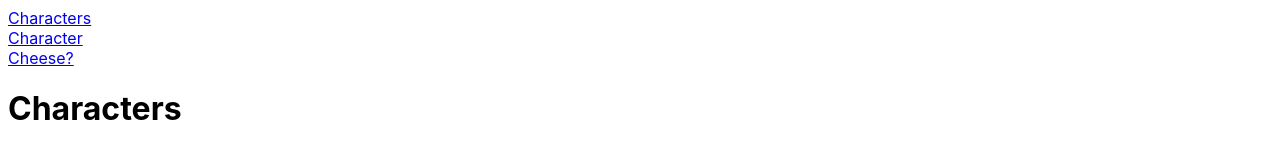
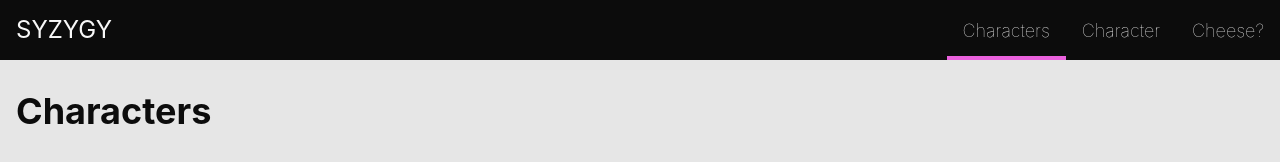
Before and after one commit to mikefarquhar/syzygy, a website: page index.html in a window 1280 px wide. Drawn offline with Linux system fonts and the light colour scheme.

Commit message:
Add navbar

```diff
--- a/index.html
+++ b/index.html
@@ -9,12 +9,35 @@
 		<link rel="stylesheet" href="style.css">
 </head>
 <body>
-    <nav style="display: flex; flex-direction: column;">
-        <a href="/" data-link>Characters</a>
-        <a href="/character/3" data-link>Character</a>
-        <a href="/cheese" data-link>Cheese?</a>
-    </nav>
-    <div data-js="router-root"></div>
+		<header class="page-header">
+			<span class="page-header__brand">SYZYGY</span>
+
+			<input
+				type="checkbox"
+				id="page-header__nav-toggle"
+				class="page-header__nav-toggle"
+				data-js="page-nav-toggle"
+			/>
+			<label
+				class="page-header__nav-toggle-label"
+				for="page-header__nav-toggle"
+				tabindex="0"
+				data-js="page-nav-toggle-label"
+				role="button"
+				aria-label="Menu"
+			>
+				<span class="page_header__hamburger"></span>
+			</label>
+
+			<nav class="page-header__nav">
+				<a href="/" data-link>Characters</a>
+				<a href="/character/3" data-link>Character</a>
+				<a href="/cheese" data-link>Cheese?</a>
+			</nav>
+		</header>
+
+    <main class="view-body" data-js="router-root"></main>
+
     <script src="./static/main.js" type="module"></script>
 </body>
 </html>
--- a/static/main.js
+++ b/static/main.js
@@ -67,6 +67,7 @@ export async function updateRouting () {
 		activeParams = nextParams
 		activeView = nextView
 
+		updateActiveLinks(currentUrl)
 		await nextView.mount()
 	}
 }
@@ -89,7 +90,18 @@ function paramsAreEqual (currentParams, nextParams) {
 	return true
 }
 
-// INIT ============================================================================================
+function updateActiveLinks (url) {
+	document.querySelectorAll('[data-link]').forEach(link => {
+		if (link.getAttribute('href') === url) {
+			link.classList.add('active')
+		}
+		else {
+			link.classList.remove('active')
+		}
+	})
+}
+
+// INIT ROUTING ====================================================================================
 window.addEventListener('popstate', updateRouting)
 
 document.addEventListener('click', evt => {
@@ -108,3 +120,26 @@ if (window.location.hash === '') {
 }
 
 updateRouting()
+
+// NAVBAR ==========================================================================================
+const navToggle = document.querySelector('[data-js="page-nav-toggle"]')
+const navToggleLabel = document.querySelector('[data-js="page-nav-toggle-label"]')
+
+navToggleLabel.addEventListener('keydown', (evt) => {
+	if (evt.code === 'Enter' || evt.code === 'Space') {
+		const checkbox = navToggle
+		checkbox.checked = !checkbox.checked
+	}
+})
+
+document.addEventListener('click', (evt) => {
+	if (
+		navToggle.checked &&
+		evt.target !== navToggle &&
+		evt.target !== navToggleLabel
+	) {
+		evt.preventDefault()
+		evt.stopPropagation()
+		navToggle.checked = false
+	}
+})
--- a/style.css
+++ b/style.css
@@ -1,4 +1,29 @@
 :root {
+	--color-primary: #0c0c0c;
+	--color-on-primary: #f8f8f8;
+
+	--color-secondary: #2f2f2f;
+	--color-on-secondary: #f8f8f8;
+
+	--color-background: #e6e6e6;
+	--color-on-background: #0c0c0c;
+
+	--color-surface: #f8f8f8;
+	--color-on-surface: #0c0c0c;
+
+	--color-highlight: #ea61dd;
+}
+
+body {
+	margin: 0;
+	height: 100vh;
+	display: flex;
+	flex-direction: column;
+	overflow: hidden;
+	background-color: var(--color-background);
+	color: var(--color-on-background);
+	line-height: 1.5;
+	font-size: 18px;
 	font-family:
 		-apple-system,
 		BlinkMacSystemFont,
@@ -11,3 +36,142 @@
 		'Helvetica Neue',
 		sans-serif;
 }
+
+* {
+	box-sizing: border-box;
+}
+
+/* HEADER */
+.page-header {
+	flex-shrink: 0;
+	height: 3.75rem;
+	display: flex;
+	justify-content: space-between;
+	align-items: center;
+	background-color: var(--color-primary);
+	color: var(--color-on-primary);
+}
+
+.page-header__brand {
+	font-size: 1.5rem;
+	margin-left: 1rem;
+}
+
+.page-header__nav-toggle {
+	visibility: hidden;
+}
+
+.page-header__nav-toggle-label {
+	width: 3.75rem;
+	height: 3.75rem;
+	display: flex;
+	justify-content: center;
+	align-items: center;
+	cursor: pointer;
+}
+
+.page-header__nav-toggle-label:hover {
+	background-color: var(--color-secondary);
+}
+
+.page_header__hamburger,
+.page_header__hamburger::before,
+.page_header__hamburger::after {
+	position: relative;
+	display: block;
+	background-color: #fff;
+	width: 2rem;
+	height: 0.1875rem;
+	border-radius: 0.125rem;
+}
+
+.page_header__hamburger::before,
+.page_header__hamburger::after {
+	content: '';
+	position: absolute;
+}
+
+.page_header__hamburger::before {
+	bottom: 0.75rem;
+}
+
+.page_header__hamburger::after {
+	top: 0.75rem;
+}
+
+.page-header__nav {
+	display: flex;
+	flex-direction: column;
+	position: absolute;
+	top: 3.75rem;
+	width: 100vw;
+	background-color: var(--color-primary);
+	transform: scale(1, 0);
+	transform-origin: top;
+	transition: transform 0.3s ease-in-out;
+}
+
+.page-header__nav-toggle:checked ~ .page-header__nav {
+	transform: scale(1, 1);
+}
+
+.page-header__nav a {
+	font-weight: lighter;
+	text-decoration: none;
+	padding: 0.75rem 1rem;
+	color: var(--color-on-primary);
+	opacity: 0;
+	transition: opacity 0.15s ease-in-out;
+}
+
+.page-header__nav a:hover {
+	background-color: var(--color-secondary);
+	color: var(--color-on-secondary);
+}
+
+.page-header__nav a.active {
+	box-shadow: inset 0.125rem 0 0 0 var(--color-highlight);
+}
+
+.page-header__nav-toggle:checked ~ .page-header__nav a {
+	opacity: 1;
+	transition: opacity 0.2s ease-in-out 0.15s;
+}
+
+@media (min-width: 900px) {
+	.page-header__nav-toggle-label {
+		display: none;
+	}
+
+	.page-header__nav {
+		flex-direction: row;
+		position: static;
+		transform: none;
+		width: unset;
+		transition: unset;
+	}
+
+	.page-header__nav a {
+		height: 3.75rem;
+		padding: 0 1rem;
+		display: flex;
+		align-items: center;
+		opacity: 1;
+		transition: unset;
+	}
+
+	.page-header__nav a.active {
+		box-shadow: inset 0 -0.25rem 0 0 var(--color-highlight);
+	}
+
+	.page-header__nav-toggle:checked ~ .page-header__nav a {
+		transition: unset;
+	}
+}
+
+/* VIEW BODY */
+.view-body {
+	flex-grow: 1;
+	overflow: auto;
+	padding: 0 1rem;
+}
```
Lines whose indentation alone changed are shown as unchanged.
